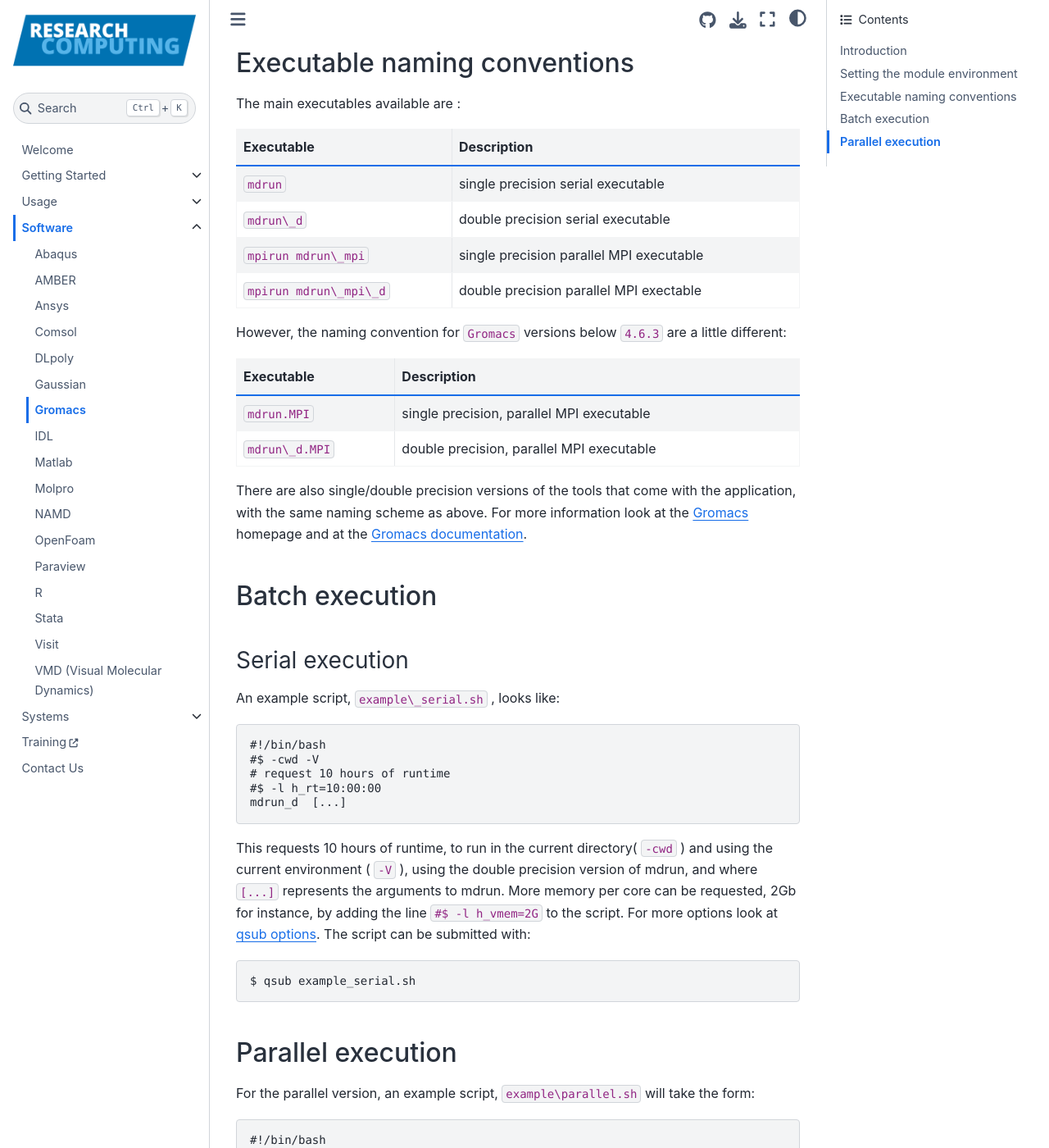
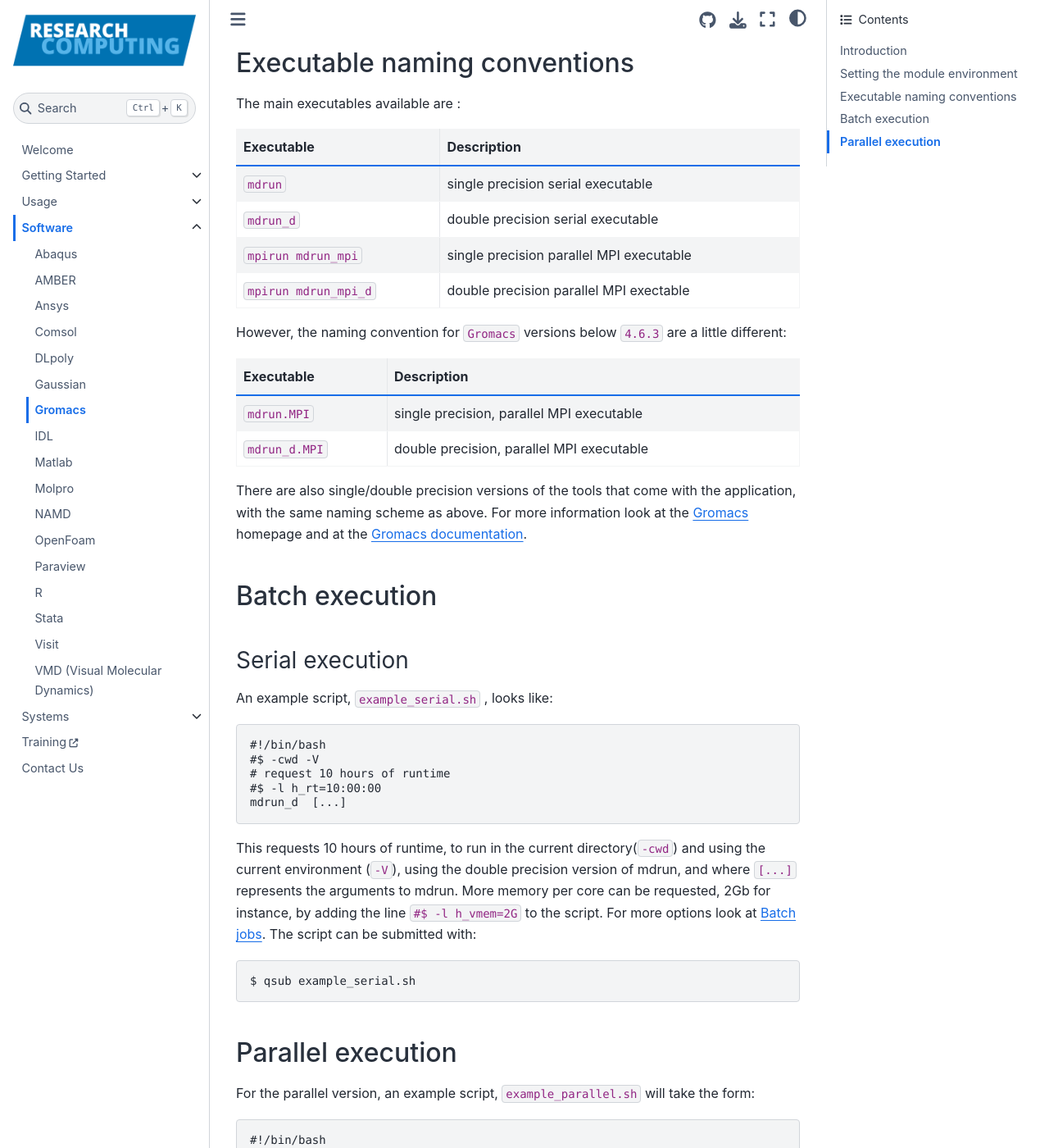
Before and after one commit to foqueiroz/arcdocs.github.io, a Jupyter Book: the page built from book/software/gromacs.md, in a window 1280 px wide and 1400 px high, scrolled down 665 px. Shown: the whole window at 82% size. Built offline with Jupyter Book 1.0.4 settings and Sphinx 7.4.7 and the Sphinx Book theme 1.1.4, drawn with Linux system fonts in a browser that asks for light colours; some of the changed text lies outside the part shown.

Commit message:
Fix links and typos in Gromacs page

```diff
--- a/book/software/gromacs.md
+++ b/book/software/gromacs.md
@@ -26,16 +26,16 @@
 |Executable               |Description
 |-------------------------|--------------------------
 |`mdrun`                  |single precision serial executable
-|`mdrun\_d`               |double precision serial executable
-|`mpirun mdrun\_mpi`      |single precision parallel MPI executable
-|`mpirun mdrun\_mpi\_d`   |double precision parallel MPI exectable
+|`mdrun_d`               |double precision serial executable
+|`mpirun mdrun_mpi`      |single precision parallel MPI executable
+|`mpirun mdrun_mpi_d`   |double precision parallel MPI exectable
 
 However, the naming convention for `Gromacs` versions below `4.6.3` are a little different:
 
 |Executable               |Description
 |-------------------------|--------------------------
 |`mdrun.MPI`              |single precision, parallel MPI executable
-|`mdrun\_d.MPI`           |double precision, parallel MPI executable
+|`mdrun_d.MPI`            |double precision, parallel MPI executable
 
 There are also single/double precision versions of the tools that come
 with the application, with the same naming scheme as above. For more
@@ -46,7 +46,7 @@
 
 ### Serial execution
 
-An example script, `example\_serial.sh` , looks like:
+An example script, `example_serial.sh` , looks like:
 
     #!/bin/bash
     #$ -cwd -V
@@ -54,24 +54,21 @@
     #$ -l h_rt=10:00:00
     mdrun_d  [...]
 
-This requests 10 hours of runtime, to run in the current directory(
-`-cwd` ) and using the
-current environment ( `-V` ),
+This requests 10 hours of runtime, to run in the current directory(`-cwd`) and using the
+current environment (`-V`),
 using the double precision version of mdrun, and where
 `[...]` represents the
 arguments to mdrun. More memory per core can be requested, 2Gb for
 instance, by adding the line `#$ -l h_vmem=2G` to the script. For more options look at
-[qsub
-options](https://arc.leeds.ac.uk/using-the-systems/why-have-a-scheduler/qsub-qrsh-usage/).
+[Batch jobs](../usage/batchjob).
 The script can be submitted with:
 
     $ qsub example_serial.sh
 
 ## Parallel execution
 
-For the parallel version, an example script,
-`example\parallel.sh` will
-take the form:
+For the parallel version, an example script, `example_parallel.sh` will take
+the form:
 
     #!/bin/bash
     #$ -cwd -V
@@ -81,18 +78,13 @@
     #$ -pe ib 4
     mpirun mdrun_mpi_d
 
-This requests 10 hours of runtime, to run in the current directory(
-`-cwd` ), using the current
-environment ( `-V` ), running
-on 4 cores ( `-pe ib 4` ),
-using the double precision parallel version of mdrun, and where
-`<options>` represents the
-arguments to `mdrun` .
+This requests 10 hours of runtime, to run in the current directory(`-cwd`),
+using the current environment (`-V`), running on 4 cores (`-pe ib 4`), using
+the double precision parallel version of mdrun, and where `<options>`
+represents the arguments to `mdrun`.
 
-More memory per core can be requested, 2Gb for instance, by adding the
-line `#$ -l h_vmem=2G` to
-the script. For more options look at [qsub
-options](https://arc.leeds.ac.uk/using-the-systems/why-have-a-scheduler/qsub-qrsh-usage/).
+More memory per core can be requested, 2Gb for instance, by adding the line `#$
+-l h_vmem=2G` to the script. For more options look at [Batch jobs](../usage/batchjob).
 The script can be submitted with:
 
     $ qsub example_parallel.sh
```
